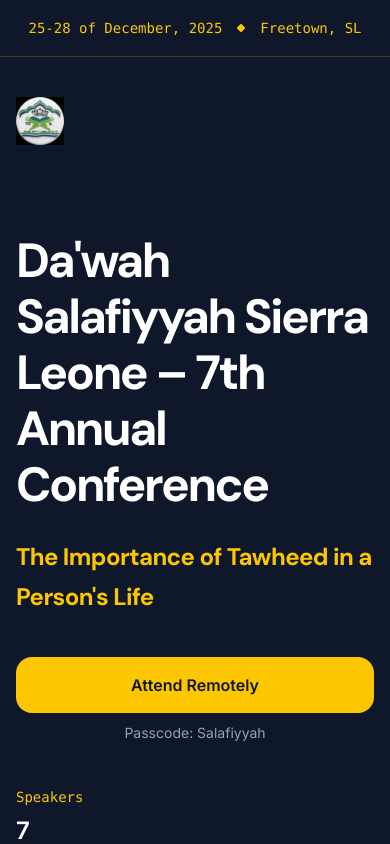
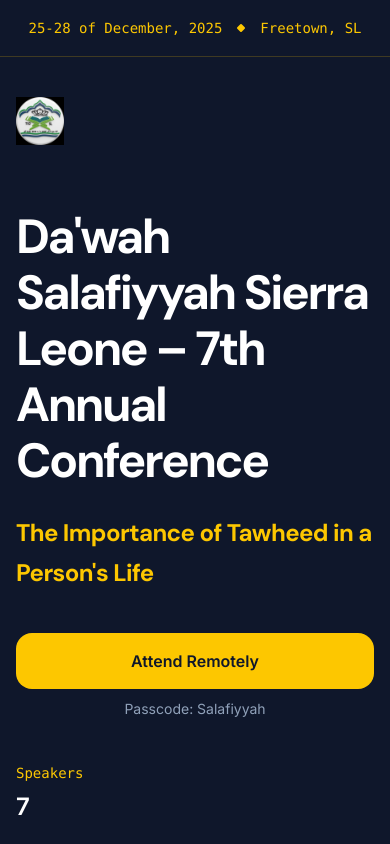
Before and after one commit to afizsavage/dawah-salafiyyah, a Next.js app: page / in a window 390 px wide. Shown: the top 844 px of the page. Built offline with nearby package versions, Linux system fonts and the light colour scheme.

Commit message:
reduce hero section top padding on mobile devices

```diff
--- a/src/components/Hero.tsx
+++ b/src/components/Hero.tsx
@@ -3,7 +3,7 @@
 
 export function Hero() {
   return (
-    <div className="relative py-20 sm:pt-36 sm:pb-24 bg-slate-900">
+    <div className="relative py-20 pt-14 sm:pt-36 sm:pb-24 bg-slate-900">
       <Container className="relative z-10">
         <div className="mx-auto max-w-2xl lg:max-w-4xl lg:px-12">
           <h1 className="font-display text-5xl font-bold tracking-tighter text-white sm:text-7xl">
```
